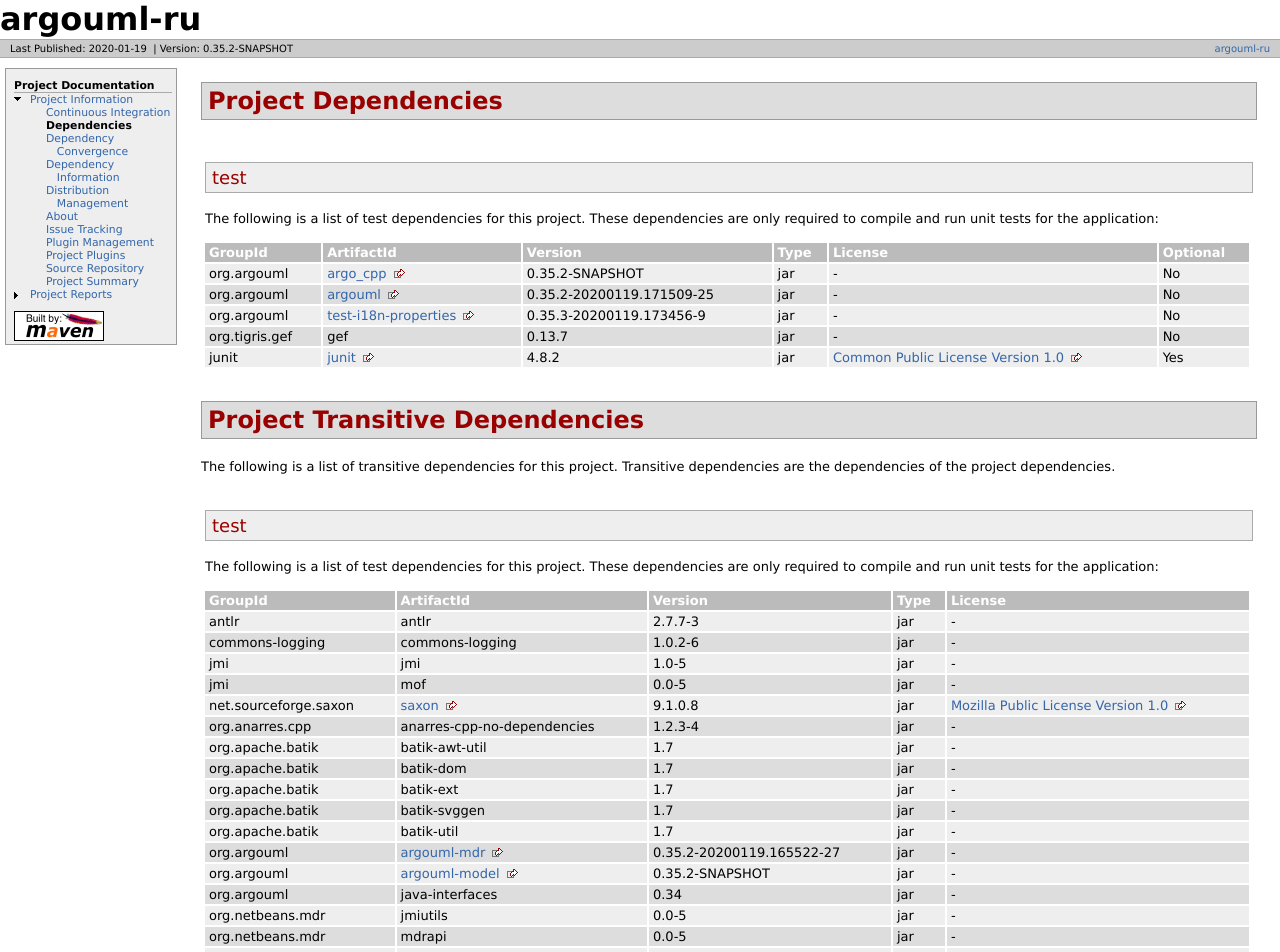
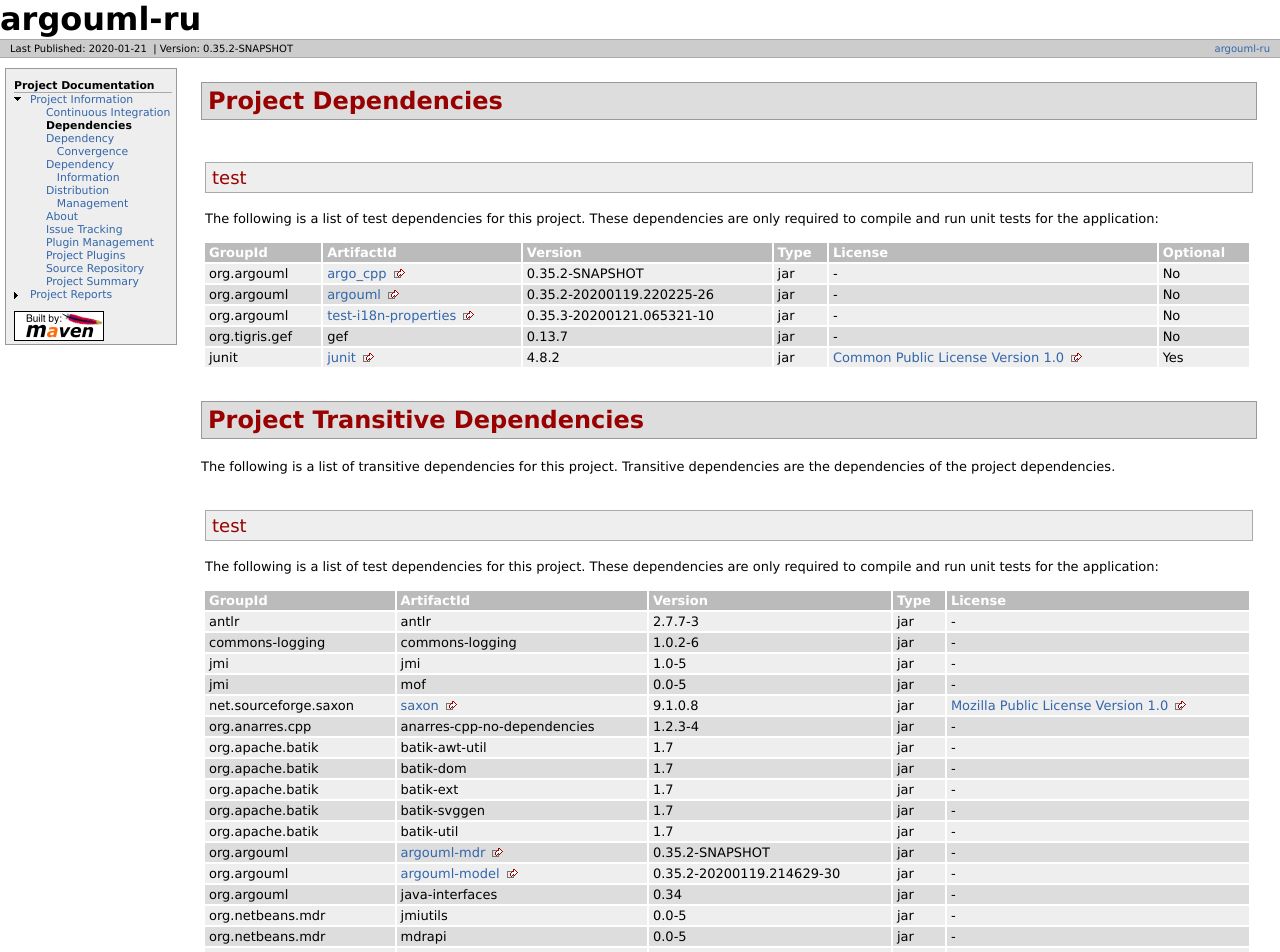
Before and after one commit to argouml-tigris-org/argouml-ru, a plain HTML site: page dependencies.html in a window 1280 px wide. Shown: the top 952 px of the page. Drawn offline with Linux system fonts and the light colour scheme.

Commit message:
Building site for argouml-ru 0.35.2-SNAPSHOT
argouml-i18n-ru ${site.path}

```diff
--- a/dependencies.html
+++ b/dependencies.html
@@ -1,5 +1,5 @@
 <!DOCTYPE html PUBLIC "-//W3C//DTD XHTML 1.0 Transitional//EN" "http://www.w3.org/TR/xhtml1/DTD/xhtml1-transitional.dtd">
-<!-- Generated by Apache Maven Doxia Site Renderer 1.4 at 2020-01-19 -->
+<!-- Generated by Apache Maven Doxia Site Renderer 1.4 at 2020-01-21 -->
 <html xmlns="http://www.w3.org/1999/xhtml" xml:lang="en" lang="en">
   <head>
     <meta http-equiv="Content-Type" content="text/html; charset=UTF-8" />
@@ -10,7 +10,7 @@
       @import url("./css/site.css");
     </style>
     <link rel="stylesheet" href="./css/print.css" type="text/css" media="print" />
-    <meta name="Date-Revision-yyyymmdd" content="20200119" />
+    <meta name="Date-Revision-yyyymmdd" content="20200121" />
     <meta http-equiv="Content-Language" content="en" />
 
         </head>
@@ -27,7 +27,7 @@
 
 
                 <div class="xleft">
-        <span id="publishDate">Last Published: 2020-01-19</span>
+        <span id="publishDate">Last Published: 2020-01-21</span>
                   &nbsp;| <span id="projectVersion">Version: 0.35.2-SNAPSHOT</span>
                       </div>
             <div class="xright">                    <a href="./" title="argouml-ru">argouml-ru</a>
@@ -119,14 +119,14 @@
 <tr class="a">
 <td>org.argouml</td>
 <td><a class="externalLink" href="http://nexus.sonatype.org/oss-repository-hosting.html/parentpom/argouml-core/argouml">argouml</a></td>
-<td>0.35.2-20200119.171509-25</td>
+<td>0.35.2-20200119.220225-26</td>
 <td>jar</td>
 <td>-</td>
 <td>No</td></tr>
 <tr class="b">
 <td>org.argouml</td>
 <td><a class="externalLink" href="http://nexus.sonatype.org/oss-repository-hosting.html/parentpom/test-i18n-properties">test-i18n-properties</a></td>
-<td>0.35.3-20200119.173456-9</td>
+<td>0.35.3-20200121.065321-10</td>
 <td>jar</td>
 <td>-</td>
 <td>No</td></tr>
@@ -226,13 +226,13 @@
 <tr class="a">
 <td>org.argouml</td>
 <td><a class="externalLink" href="http://nexus.sonatype.org/oss-repository-hosting.html/parentpom/argouml-core/argouml-mdr">argouml-mdr</a></td>
-<td>0.35.2-20200119.165522-27</td>
+<td>0.35.2-SNAPSHOT</td>
 <td>jar</td>
 <td>-</td></tr>
 <tr class="b">
 <td>org.argouml</td>
 <td><a class="externalLink" href="http://nexus.sonatype.org/oss-repository-hosting.html/parentpom/argouml-core/argouml-model">argouml-model</a></td>
-<td>0.35.2-SNAPSHOT</td>
+<td>0.35.2-20200119.214629-30</td>
 <td>jar</td>
 <td>-</td></tr>
 <tr class="a">
--- a/pmd.xml
+++ b/pmd.xml
@@ -1,3 +1,3 @@
 <?xml version="1.0" encoding="UTF-8"?>
-<pmd version="4.3" timestamp="2020-01-19T17:42:38.556">
+<pmd version="4.3" timestamp="2020-01-21T07:03:12.058">
 </pmd>
```
Also changed, not shown: checkstyle-aggregate.html (+3 -3 lines), checkstyle.html (+3 -3 lines), cpd.html (+3 -3 lines), dependency-convergence.html (+3 -3 lines), dependency-info.html (+3 -3 lines), distribution-management.html (+3 -3 lines), index.html (+3 -3 lines), integration.html (+3 -3 lines), issue-tracking.html (+3 -3 lines), jdepend-report.html (+3 -3 lines), plugin-management.html (+3 -3 lines), plugins.html (+3 -3 lines), pmd.html (+3 -3 lines), project-info.html (+3 -3 lines), 3 more files.
